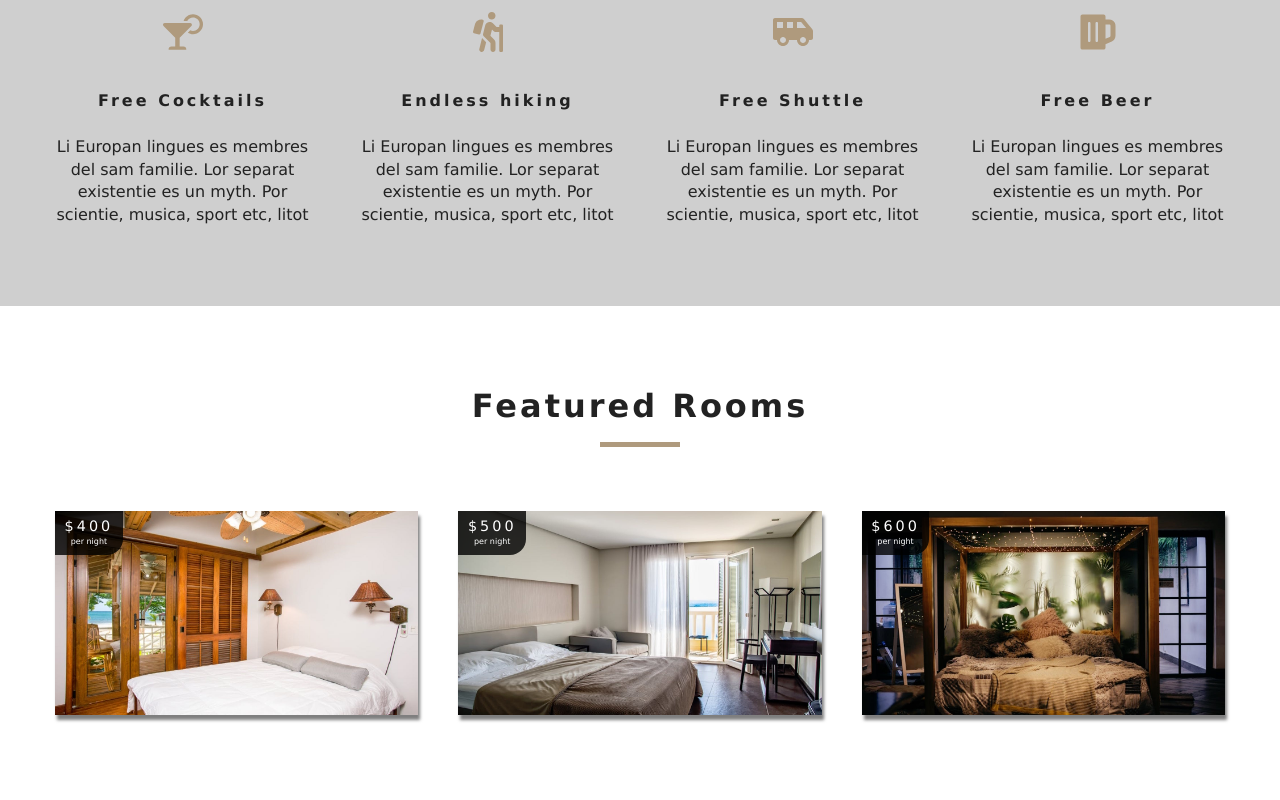
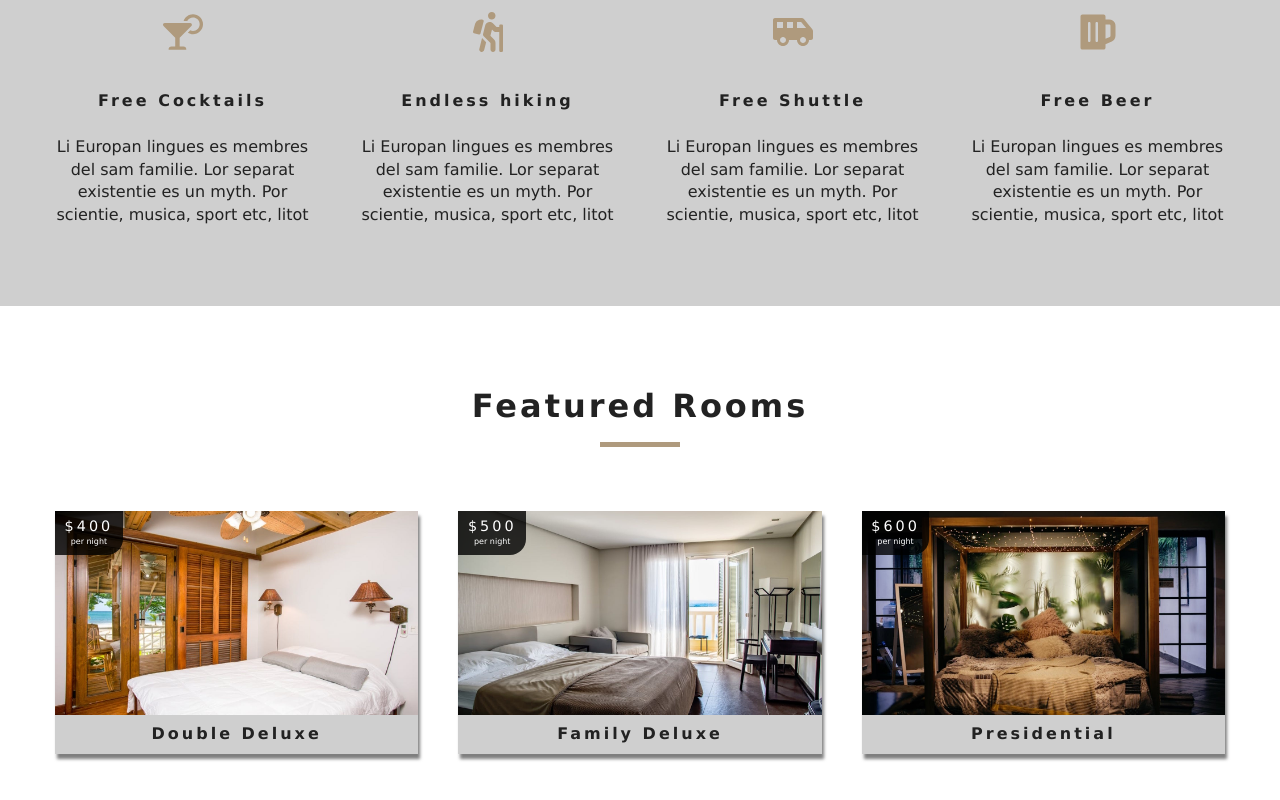
Before and after one commit to shahzaibg786/roombooking, a React (Create React App) app: page / in a window 1280 px wide. Shown: the part 995-1795 px from the top of the page. Built offline with nearby package versions, Linux system fonts and the light colour scheme.

Commit message:
featured room component

```diff
--- a/src/components/Room.js
+++ b/src/components/Room.js
@@ -1,6 +1,7 @@
 import React from 'react'
 import { Link } from 'react-router-dom'
 import defaultImg from '../images/room-1.jpeg'
+import PropTypes from "prop-types"
 
 export default function Room({room}) {
     const {name,slug,images,price} = room
@@ -13,7 +14,20 @@ export default function Room({room}) {
                     <h6>${price}</h6>
                     <p>per night</p>
                 </div>
+                <Link to={`/rooms/${slug}`} className="btn-primary room-link">
+                    Features
+                </Link>
             </div>
+            <p className="room-info">{name}</p>
         </article>
     )
 }
+
+Room.propTypes = {
+    room:PropTypes.shape({
+        name:PropTypes.string.isRequired,
+        slug:PropTypes.string.isRequired,
+        images:PropTypes.arrayOf(PropTypes.string).isRequired,
+        price:PropTypes.number.isRequired,
+    })
+}
--- a/src/context.js
+++ b/src/context.js
@@ -32,9 +32,16 @@ class RoomProvider extends Component {
     return tempItems;
   }
 
+getRoom = slug =>{
+  let tempRooms = [...this.state.rooms]
+  const room = tempRooms.find(room => room.slug === slug)
+  return room
+}
+
+
   render() {
     return (
-      <RoomContext.Provider value={{...this.state}}>
+      <RoomContext.Provider value={{...this.state, getRoom : this.getRoom}}>
         {this.props.children}
       </RoomContext.Provider>
     );
--- a/src/pages/SingleRoom.js
+++ b/src/pages/SingleRoom.js
@@ -1,6 +1,19 @@
 import React, { Component } from 'react'
+import defaultBcg from '../images/room-1.jpeg'
+import Banner from '../components/Banner'
+import { Link } from 'react-router-dom'
+import { RoomContext } from '../context'
 
 export default class SingleRoom extends Component {
+
+    constructor(props){
+        super(props)
+        console.log(this.props)
+    }
+
+    componentDidMount(){
+
+    }
     render() {
         return (
             <div>
```
